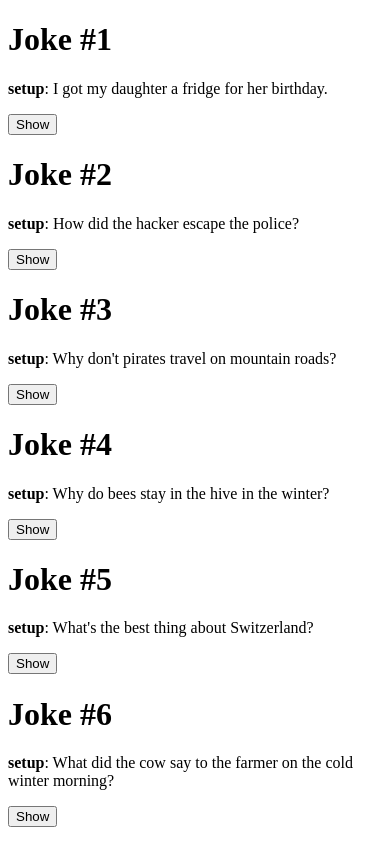
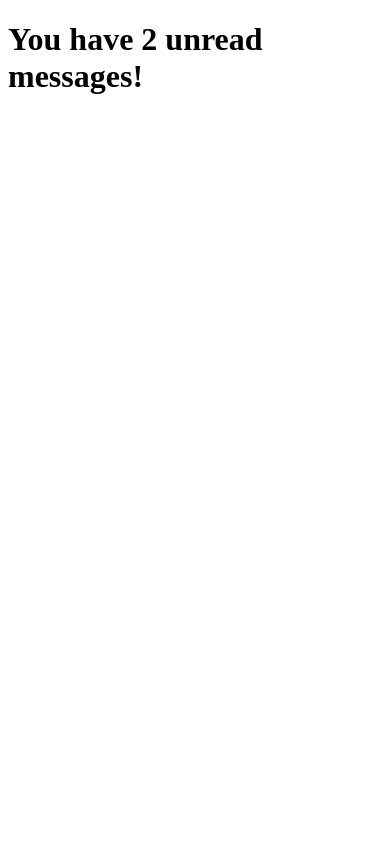
Before and after one commit to danielatego/props, a React (Create React App) app: page / in a window 390 px wide. Built offline with nearby package versions, Linux system fonts and the light colour scheme.

Commit message:
responsive message notification

```diff
--- a/src/App.js
+++ b/src/App.js
@@ -2,25 +2,27 @@ import Jokes from "./components/jokes";
 import data from "./jokesData"
 import React from "react";
 export default function App(){
-    //const [messages, setMessages]= React.useState([])
-    const jokesListView = data.map(joke=>{
-        return(
-            <Jokes number={joke.Number}
-                    setup= {joke.Setup}
-                    punchline ={joke.Punchline}
-                    key = {joke.Number}
-            />
-            )
-    })
+    const [messages, setMessages]= React.useState(['e',''])
+    // const jokesListView = data.map(joke=>{
+    //     return(
+    //         <Jokes number={joke.Number}
+    //                 setup= {joke.Setup}
+    //                 punchline ={joke.Punchline}
+    //                 key = {joke.Number}
+    //         />
+    //         )
+    // })
 return(
-    // <div>
-    //     {messages.length>0 && <h1>
-    //         You have {messages.length} unread messages!
-    //     </h1>}
-    // </div>
-    <>
-        {jokesListView}
-    </>
+    <div>
+        {messages.length==0? <h1>
+            You are all caught up
+        </h1>:<h1>
+            You have {messages.length} unread message{messages.length>1?'s':''}!
+        </h1>}
+    </div>
+    // <>
+    //     {jokesListView}
+    // </>
 )
 }
 
```
